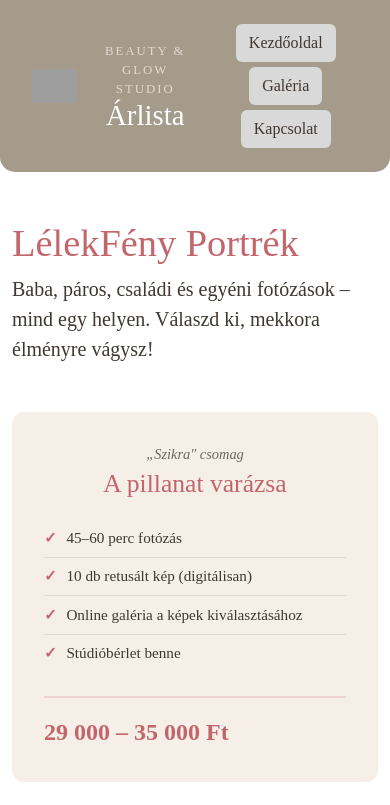
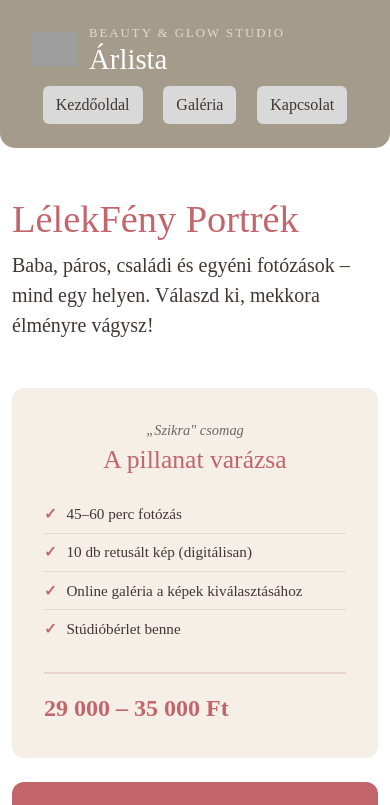
Before and after one commit to Dorxy56/BeautyGlow.hu, a website: page arlista/index.html in a window 390 px wide. Shown: the top 805 px of the page. Drawn offline with nearby package versions, Linux system fonts and the light colour scheme; grey boxes are pictures that could not be loaded; a web font is replaced by a local one.

Commit message:
Beautyglow 1.0v release
Finalised the design and deleted the wrangler.toml

(Failed deployment to cloudflare is expected)

```diff
--- a/arlista/index.css
+++ b/arlista/index.css
@@ -336,6 +336,16 @@
         margin: auto !important;
     }
 
+    .page-header-inner {
+        flex-wrap: wrap;
+        gap: 0.75rem;
+    }
+
+    .page-header-sub,
+    .page-header-title {
+        text-align: left !important;
+    }
+
     p,
     h1,
     h2,
--- a/arlista/index.html
+++ b/arlista/index.html
@@ -36,7 +36,7 @@
     </nav>
 
      <div class="page-header">
-        <div class="page-header-inner d-flex align-items-right">
+        <div class="page-header-inner">
             <a href="/"><img src="https://cdn.beautyglow.hu/images/logo.png" alt="Logo" class="page-header-logo" /></a>
             <div>
                 <p class="page-header-sub">Beauty &amp; Glow Studio</p>
--- a/index.js
+++ b/index.js
@@ -74,7 +74,7 @@
 ]);
 
 const carousel2 = new Carousel('carouselTrack2', [
-    'https://cdn.beautyglow.hu/images/c2-1.jpg',
+    'https://cdn.beautyglow.hu/images/c2-8.jpg',
     'https://cdn.beautyglow.hu/images/c2-2.jpg',
     'https://cdn.beautyglow.hu/images/c2-3.jpg',
     'https://cdn.beautyglow.hu/images/c2-4.jpg',
--- a/kapcsolat/index.css
+++ b/kapcsolat/index.css
@@ -281,6 +281,16 @@
         margin: auto !important;
     }
 
+    .page-header-inner {
+        flex-wrap: wrap;
+        gap: 0.75rem;
+    }
+
+    .page-header-sub,
+    .page-header-title {
+        text-align: left !important;
+    }
+
     p,
     h1,
     h2,
--- a/wrangler.toml
+++ /dev/null
@@ -1,5 +0,0 @@
-name = "beautyglow"
-compatibility_date = "2024-01-01"
-
-[assets]
-directory = "dist"
```
Also changed, not shown: kapcsolat/index.html (+1 -1 lines).
